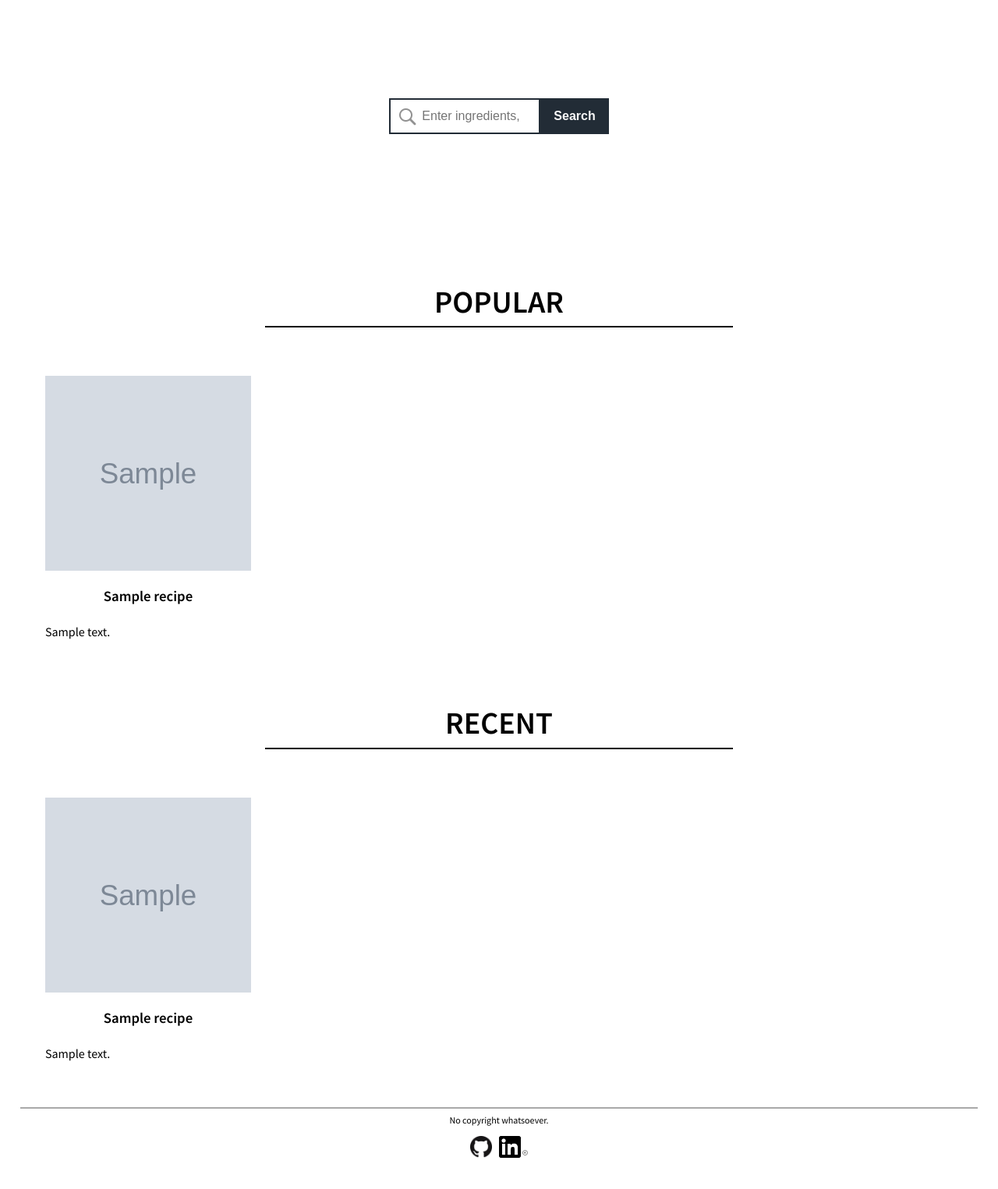
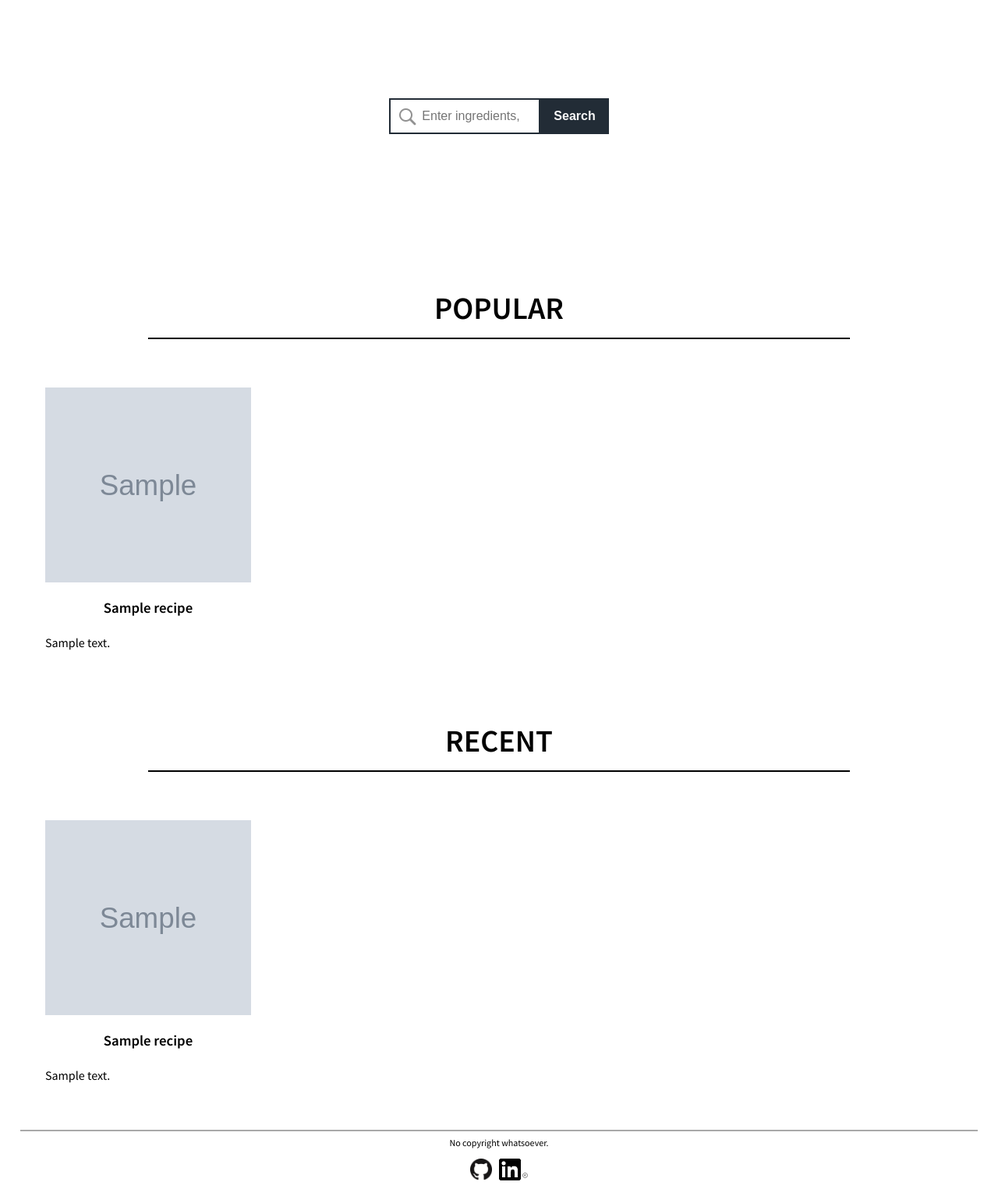
Before and after one commit to vilisimo/cookme, a Django app: page / in a window 1280 px wide. Shown: the part 105-1630 px from the top of the page at 78% size. Before the commit the page ends 1590 px from the top, so only its background shows below. Run offline with Django 3.2, Linux system fonts and the light colour scheme; tables that the repository leaves empty hold one stand-in row (values such as "Sample post"); grey boxes marked "Sample" are stand-in pictures; some libraries are stand-ins or nearby versions.

Commit message:
Fix h2 spacing, other minor improvements

```diff
--- a/static/css/temp.css
+++ b/static/css/temp.css
@@ -31,16 +31,15 @@ h2, h3 {
 }
 
 h2 {
-    min-width: 300px;
+    font-family: 'Source Sans Pro', sans-serif;
     text-transform: uppercase;
-    font-family: 'Source Sans Pro', sans-serif;
-    font-weight: 600;
+    line-height: 1em;
+    font-size: 40px;
     margin: 76px 0 46px 0;
-    font-size: 40px;
     padding-bottom: 20px;
 
     background: linear-gradient(black, black) bottom no-repeat;
-    background-size: 50% 2px;
+    background-size: 75% 2px;
 }
 
 h3 {
@@ -106,9 +105,12 @@ form#search-bar {
     width: 25%;
 }
 
+/* Problem: around ~ 600px some boxes go onto the right side */
 .four p {
     text-align: justify;
-    text-overflow: ellipsis;
+    /*text-overflow: ellipsis;*/
+    /*white-space: nowrap;*/
+    /*overflow: hidden;*/
 }
 
 .four img {
@@ -119,7 +121,7 @@ form#search-bar {
     margin: auto;
 }
 
-@media (max-width: 1000px) {
+@media all and (max-width: 1000px) {
     .four {
         width: 50%;
         padding-bottom: 50px;
@@ -130,7 +132,7 @@ form#search-bar {
     }
 }
 
-@media (max-width: 600px) {
+@media all and (max-width: 600px) {
     .four {
         width: 100%;
         min-width: 250px;
--- a/templates/base.html
+++ b/templates/base.html
@@ -4,6 +4,7 @@
 
 <head>
   <meta charset="UTF-8">
+  <meta name="viewport" content="width=device-width">
   <title>Cookme</title>
   {% block mainstyle %}
     <!-- In case the main stylesheet need to be overwritten. -->
```
